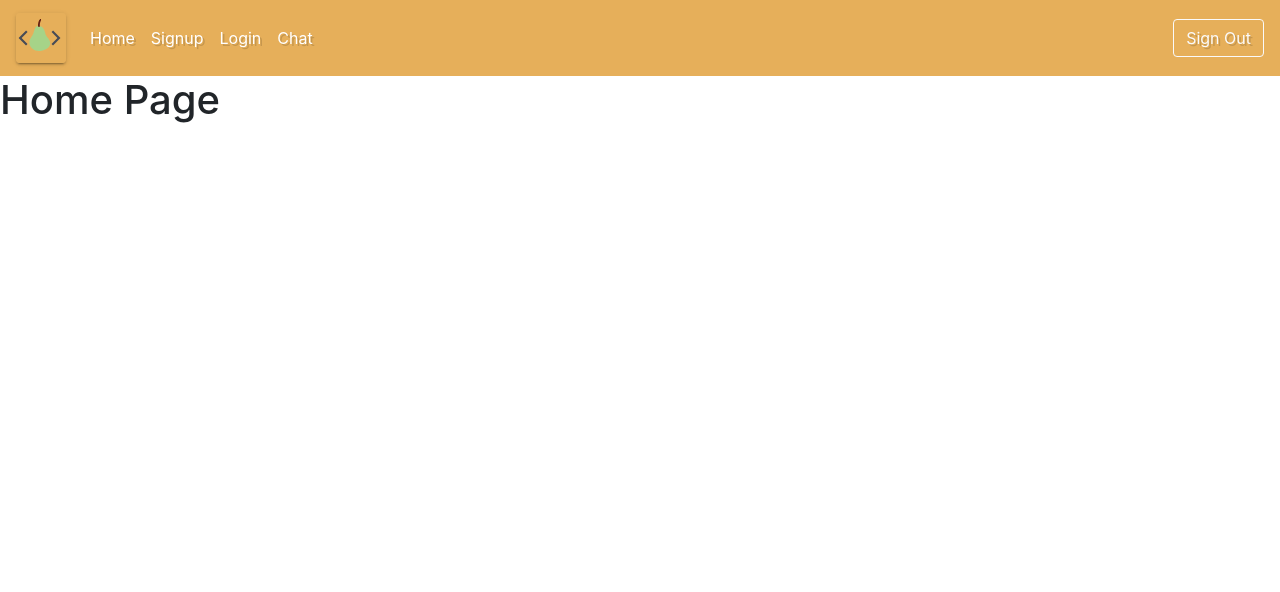
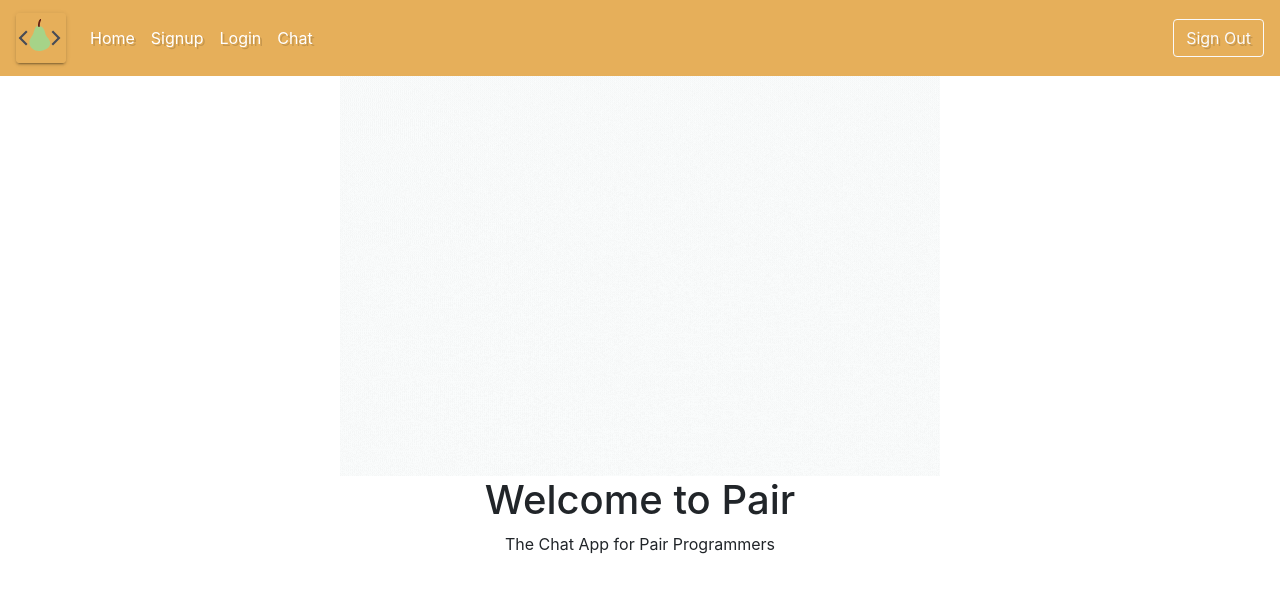
Before and after one commit to plooney81/pair, a React (Create React App) app: page / in a window 1280 px wide. Shown: the top 592 px of the page. Built offline with nearby package versions, Linux system fonts and the light colour scheme.

Commit message:
pair gif

```diff
--- a/src/pages/Home.js
+++ b/src/pages/Home.js
@@ -1,9 +1,16 @@
 import React from 'react'
+import pairLogoGif from '../img/pairLogo.gif';
 
 export default function Home() {
     return (
         <div>
-            <h1>Home Page</h1>
+            <div className="d-flex justify-content-center">
+                <img src={pairLogoGif} alt="Pair Logo gif"/>
+            </div>
+            <div className="d-flex flex-column align-items-center">
+                <h1>Welcome to Pair</h1>
+                <p>The Chat App for Pair Programmers</p>
+            </div>
         </div>
     )
 }
```
Also changed, not shown: src/img/pairLogo.gif (added).
